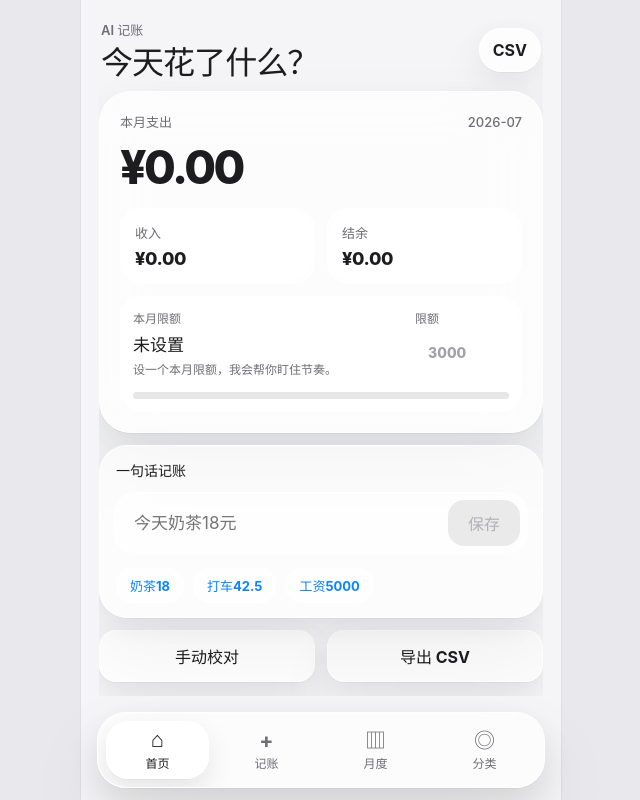
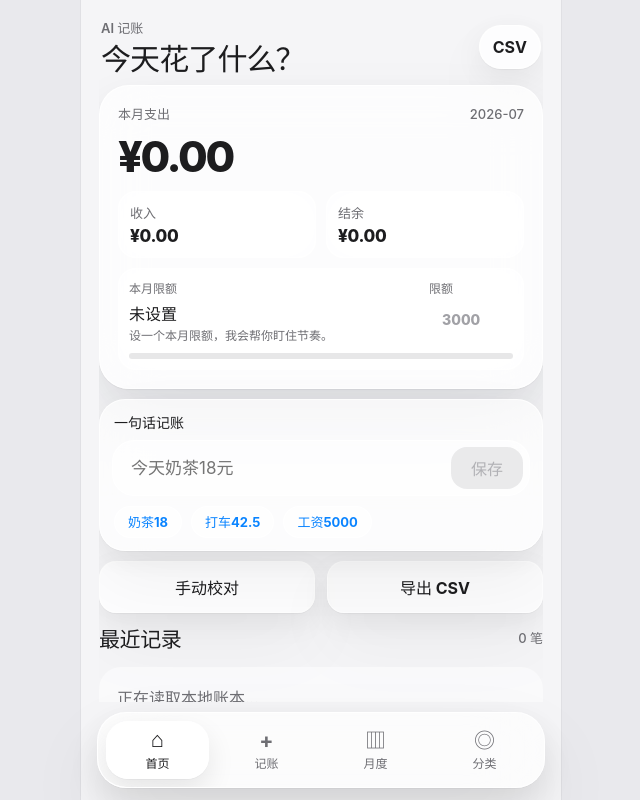
Before and after one commit to jenniemallow7-maker/iphone-ai-ledger-pwa, a React (Vite) app: page / in a window 1280 px wide. Shown: the whole page, without its empty margins (319-959 px from the left). Built offline with nearby package versions, Linux system fonts and the light colour scheme.

Commit message:
Fix fixed viewport home layout

```diff
--- a/src/styles.css
+++ b/src/styles.css
@@ -73,7 +73,7 @@ button {
 .screen {
   height: 100%;
   overflow: hidden;
-  padding: calc(16px + env(safe-area-inset-top)) 18px calc(104px + env(safe-area-inset-bottom));
+  padding: calc(14px + env(safe-area-inset-top)) 18px calc(98px + env(safe-area-inset-bottom));
 }
 
 .page {
@@ -86,7 +86,7 @@ button {
 }
 
 .home-page {
-  gap: 12px;
+  gap: 10px;
 }
 
 .app-header {
@@ -120,7 +120,7 @@ h2 {
 }
 
 h1 {
-  font-size: 32px;
+  font-size: 30px;
   font-weight: 800;
   line-height: 1.04;
   letter-spacing: -0.03em;
@@ -239,9 +239,10 @@ h2 {
 
 .balance-card {
   min-height: 0;
-  padding: 20px;
+  flex: 0 0 auto;
+  padding: 18px;
   border: 1px solid var(--hairline);
-  border-radius: 32px;
+  border-radius: 30px;
   color: var(--ink);
   background: rgba(255, 255, 255, 0.72);
   box-shadow: var(--shadow-card);
@@ -249,7 +250,7 @@ h2 {
   -webkit-backdrop-filter: blur(28px) saturate(1.18);
   display: flex;
   flex-direction: column;
-  justify-content: space-between;
+  justify-content: flex-start;
 }
 
 .year-card {
@@ -308,8 +309,8 @@ h2 {
 }
 
 .balance-card > strong {
-  margin-top: 14px;
-  font-size: 46px;
+  margin-top: 12px;
+  font-size: 43px;
   font-weight: 800;
   line-height: 0.98;
   letter-spacing: -0.055em;
@@ -318,14 +319,14 @@ h2 {
 .mini-ledger {
   display: grid;
   grid-template-columns: 1fr 1fr;
-  gap: 12px;
-  margin-top: 18px;
+  gap: 10px;
+  margin-top: 14px;
 }
 
 .mini-ledger div {
-  padding: 14px;
+  padding: 11px;
   border: 1px solid var(--hairline);
-  border-radius: 22px;
+  border-radius: 18px;
   background: rgba(255, 255, 255, 0.5);
   backdrop-filter: blur(18px) saturate(1.12);
   -webkit-backdrop-filter: blur(18px) saturate(1.12);
@@ -333,26 +334,26 @@ h2 {
 
 .mini-ledger span {
   display: block;
-  margin-bottom: 6px;
+  margin-bottom: 4px;
 }
 
 .mini-ledger b {
-  font-size: 18px;
+  font-size: 17px;
   font-weight: 800;
   letter-spacing: -0.02em;
 }
 
 .budget-strip {
-  margin-top: 12px;
-  padding: 12px;
+  margin-top: 10px;
+  padding: 10px;
   border: 1px solid var(--hairline);
-  border-radius: 22px;
+  border-radius: 18px;
   background: rgba(255, 255, 255, 0.5);
   backdrop-filter: blur(18px) saturate(1.12);
   -webkit-backdrop-filter: blur(18px) saturate(1.12);
   display: grid;
-  grid-template-columns: 1fr 94px;
-  gap: 12px;
+  grid-template-columns: 1fr 84px;
+  gap: 8px;
   overflow: hidden;
 }
 
@@ -377,20 +378,20 @@ h2 {
 .budget-copy strong {
   display: block;
   margin-top: 5px;
-  font-size: 17px;
+  font-size: 16px;
   font-weight: 800;
 }
 
 .budget-copy p {
-  margin-top: 5px;
+  margin-top: 3px;
   color: var(--muted);
   font-size: 12px;
-  line-height: 1.55;
+  line-height: 1.35;
 }
 
 .budget-input input {
-  height: 40px;
-  margin-top: 6px;
+  height: 36px;
+  margin-top: 5px;
   border: 1px solid var(--hairline);
   border-radius: 15px;
   color: var(--ink);
@@ -409,7 +410,7 @@ h2 {
 
 .budget-track {
   grid-column: 1 / -1;
-  height: 7px;
+  height: 6px;
   overflow: hidden;
   border-radius: 999px;
   background: rgba(60, 60, 67, 0.12);
@@ -432,18 +433,19 @@ h2 {
 }
 
 .quick-entry {
-  padding: 14px;
-  border-radius: 28px;
+  flex: 0 0 auto;
+  padding: 12px;
+  border-radius: 26px;
 }
 
 .quick-entry label {
   display: block;
-  margin: 0 0 12px 2px;
+  margin: 0 0 8px 2px;
 }
 
 .quick-entry-box {
-  min-height: 60px;
-  padding: 7px;
+  min-height: 54px;
+  padding: 6px;
   border: 1px solid var(--hairline);
   border-radius: 22px;
   background: rgba(255, 255, 255, 0.58);
@@ -454,7 +456,7 @@ h2 {
 }
 
 .quick-entry-box input {
-  height: 46px;
+  height: 42px;
   margin: 0;
   border: 0;
   border-radius: 16px;
@@ -469,7 +471,7 @@ h2 {
 
 .quick-entry-box button {
   min-width: 72px;
-  height: 46px;
+  height: 42px;
   border: 0;
   border-radius: 16px;
   color: white;
@@ -486,7 +488,7 @@ h2 {
   display: flex;
   gap: 9px;
   overflow-x: auto;
-  padding: 14px 2px 0;
+  padding: 10px 2px 0;
   scrollbar-width: none;
 }
 
@@ -496,7 +498,7 @@ h2 {
 
 .quick-hints button {
   flex: 0 0 auto;
-  min-height: 35px;
+  min-height: 32px;
   padding: 0 13px;
   border: 1px solid var(--hairline);
   border-radius: 999px;
@@ -509,6 +511,7 @@ h2 {
 .home-actions {
   display: grid;
   grid-template-columns: 1fr 1fr;
+  flex: 0 0 auto;
   gap: 12px;
 }
 
```
